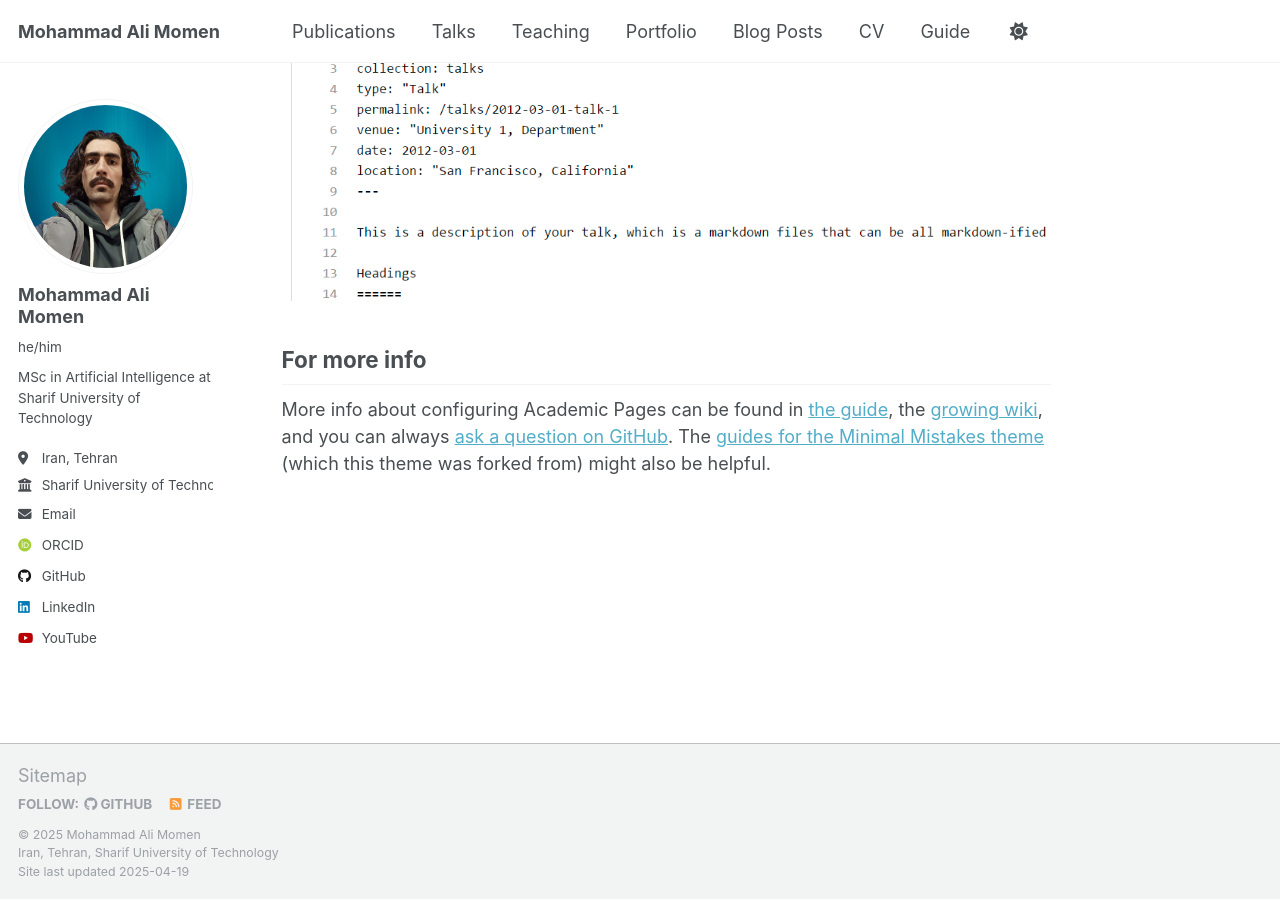
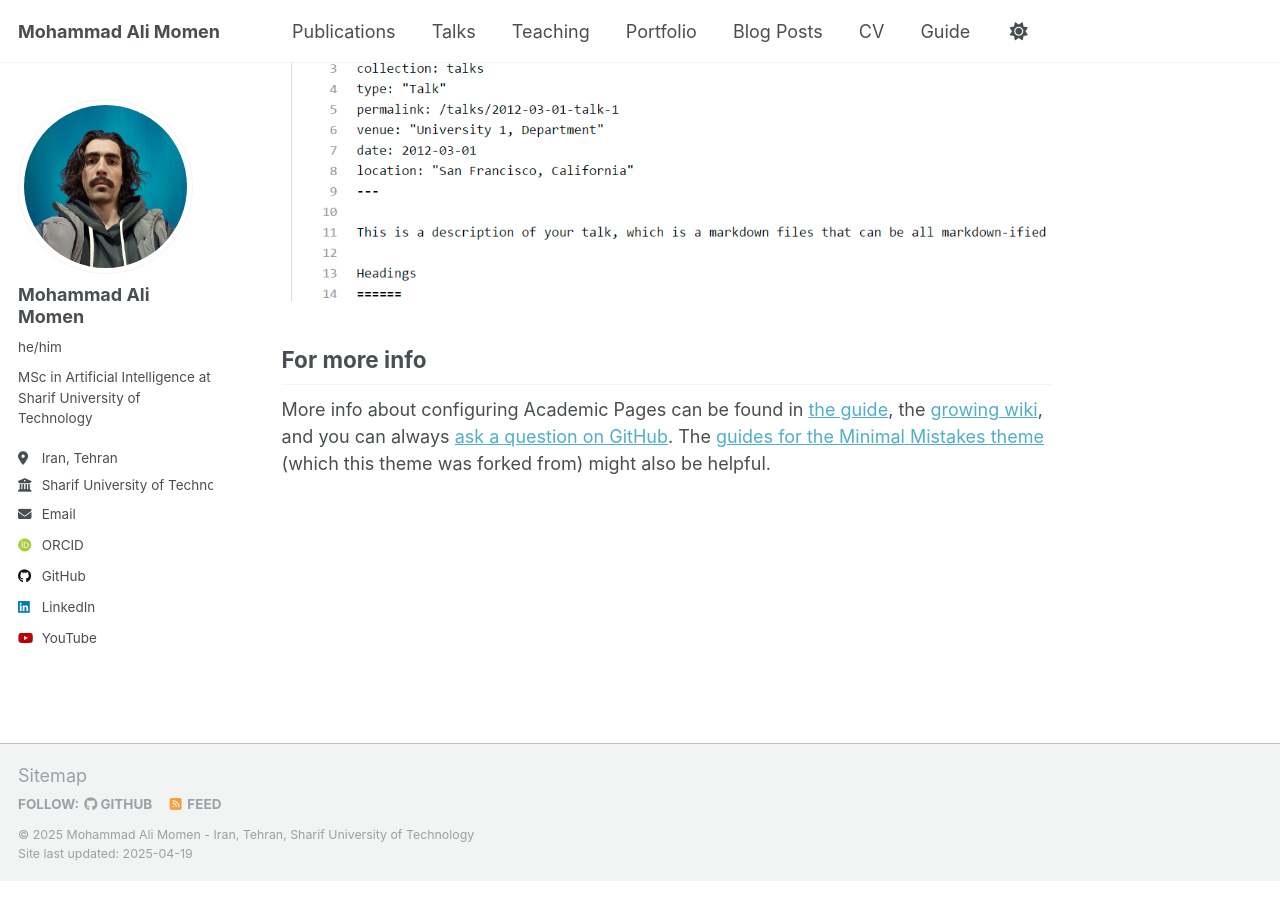
Before and after one commit to mamomen1996/mamomen1996.github.io, a Jekyll site: the page built from _pages/about.md, in a window 1280 px wide and 900 px high, scrolled down 2626 px. Built offline with Jekyll 4.4.1, drawn with Linux system fonts in a browser that asks for light colours; some web fonts are replaced.

Commit message:
Update footer.html

```diff
--- a/_includes/footer.html
+++ b/_includes/footer.html
@@ -20,7 +20,6 @@
 {% endif %}
 
 <div class="page__footer-copyright">
-  &copy; {{ site.time | date: '%Y' }} {{ site.name | default: site.title }} <br/>
-  {{ site.author.location }}, {{ site.author.employer }} <br/>
-  Site last updated {{ "now" | date: '%Y-%m-%d' %}}
+  &copy; {{ site.time | date: '%Y' }} <a href="{{site.url}}" rel="nofollow">{{ site.name | default: site.title }}</a> - {{ site.author.location }}, {{ site.author.employer }} <br/>
+  Site last updated: {{ "now" | date: '%Y-%m-%d' %}}
 </div>
```
